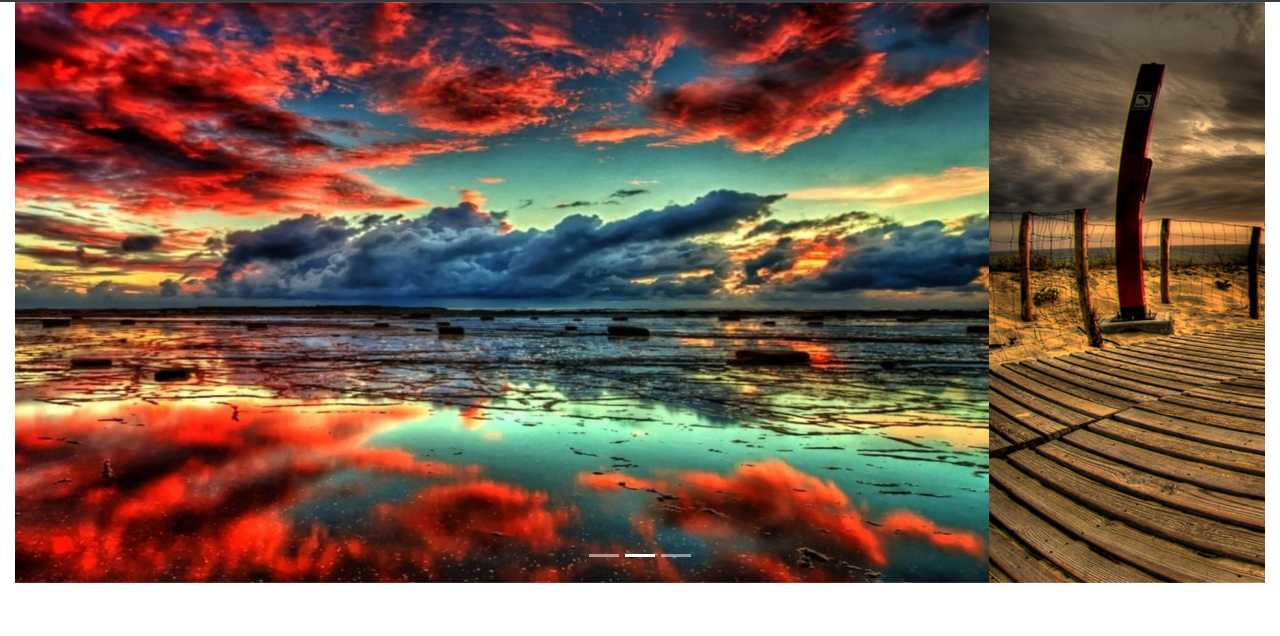
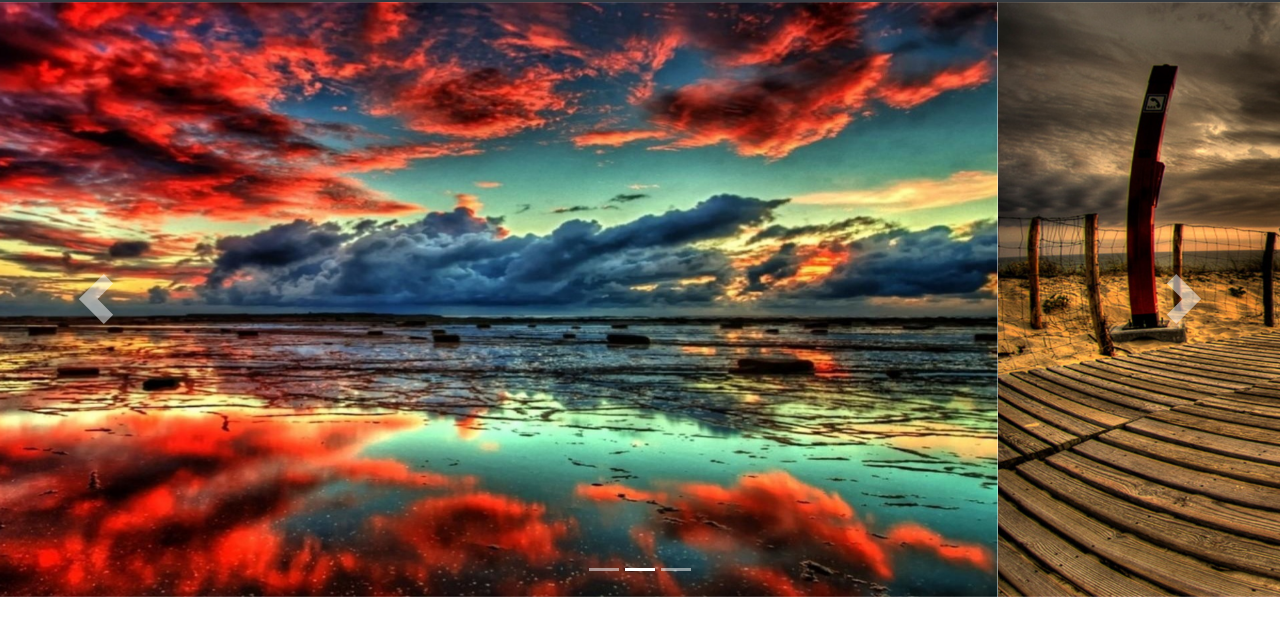
Before and after one commit to ArtemLazar/StudyBootstrap4, a plain HTML site: page index.html in a window 1280 px wide. Shown: the part 56-692 px from the top of the page. Drawn offline with nearby package versions, Linux system fonts and the light colour scheme.

Commit message:
carousal Added carousal buttons for prev and next image

```diff
--- a/index.html
+++ b/index.html
@@ -9,6 +9,7 @@
     <!-- Bootstrap CSS -->
     <link rel="stylesheet" href="https://stackpath.bootstrapcdn.com/bootstrap/4.1.0/css/bootstrap.min.css" integrity="sha384-9gVQ4dYFwwWSjIDZnLEWnxCjeSWFphJiwGPXr1jddIhOegiu1FwO5qRGvFXOdJZ4"
         crossorigin="anonymous">
+    <link rel="stylesheet" href="css/style.css">
 
     <title>Hello, world!</title>
 </head>
@@ -44,7 +45,7 @@
         </div>
     </nav>
 
-    <div class="container-fluid">
+    <div class="container-fluid p-0">
         <div id="carouselExampleIndicators" class="carousel slide" data-ride="carousel">
             <ol class="carousel-indicators">
                 <li class="active" data-target="#carouselExampleIndicators" data-slide-to="0">
@@ -64,6 +65,14 @@
                 <div class="carousel-item">
                     <img src="images/image3.jpg" alt="" class="d-block w-100">
                 </div>
+                <a href="#carouselExampleIndicators" class="carousel-control-prev" role="button" data-slide="prev">
+                    <span class="carousel-control-prev-icon" aria-hidden="true"></span>
+                    <span class="sr-only">Previous</span>
+                </a>
+                <a href="#carouselExampleIndicators" class="carousel-control-next" role="button" data-slide="next">
+                    <span class="carousel-control-next-icon" aria-hidden="true"></span>
+                    <span class="sr-only">Next</span>
+                </a>
             </div>
         </div>
     </div>
```
